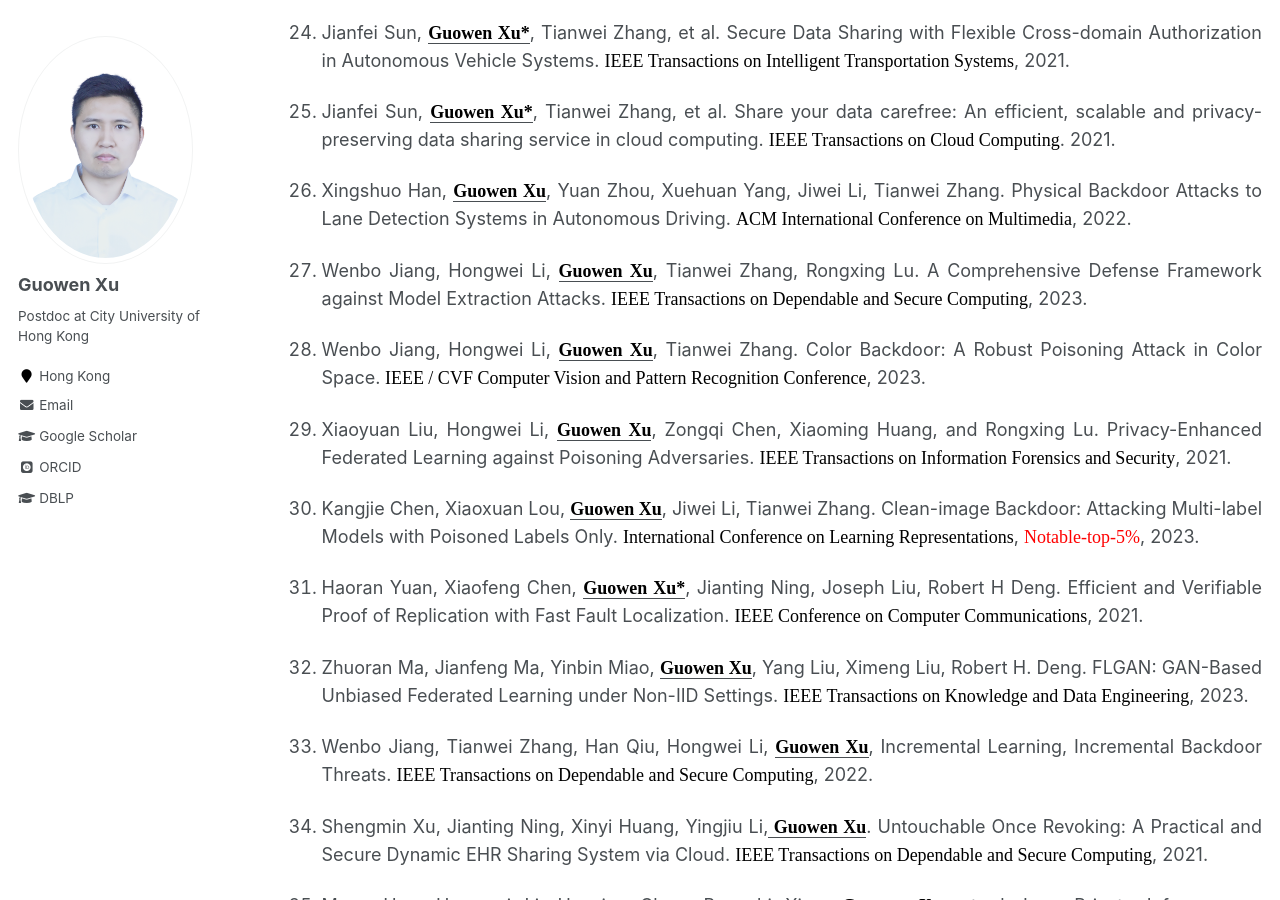
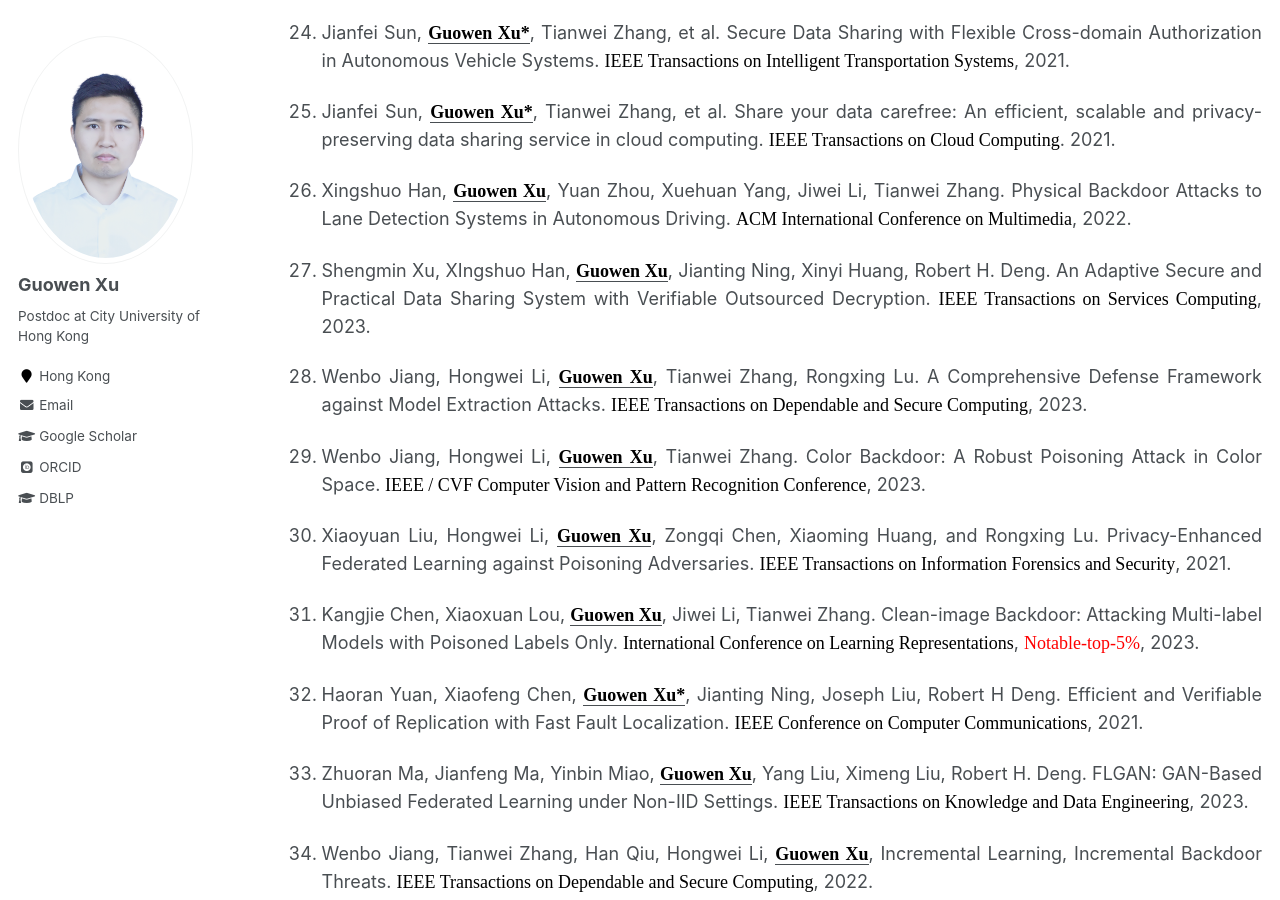
Before and after one commit to Guowen-xu/guowen-xu.github.io, a Jekyll site: the page built from _pages/publications.md, in a window 1280 px wide and 900 px high, scrolled down 2290 px. Built offline with Jekyll 4.4.1, drawn with Linux system fonts in a browser that asks for light colours; some web fonts are replaced.

Commit message:
Update publications.md

```diff
--- a/_pages/publications.md
+++ b/_pages/publications.md
@@ -37,19 +37,20 @@ You can find my articles on my [Google Scholar](https://scholar.google.com.hk/ci
 24. <p align="justify">Jianfei Sun,  <u><b><font face="Times New Roman" color=black size=4> Guowen Xu*</font></b></u>, Tianwei Zhang, et al. Secure Data Sharing with Flexible Cross-domain Authorization in Autonomous Vehicle Systems. <font face="Times New Roman" color=black size=4> IEEE Transactions on Intelligent Transportation Systems</font>, 2021.</p>
 25. <p align="justify">Jianfei Sun,  <u><b><font face="Times New Roman" color=black size=4> Guowen Xu*</font></b></u>, Tianwei Zhang, et al. Share your data carefree: An efficient, scalable and privacy-preserving data sharing service in cloud computing. <font face="Times New Roman" color=black size=4> IEEE Transactions on Cloud Computing</font>. 2021.</p>
 26. <p align="justify">Xingshuo Han, <u><b><font face="Times New Roman" color=black size=4> Guowen Xu</font></b></u>, Yuan Zhou, Xuehuan Yang, Jiwei Li, Tianwei Zhang. Physical Backdoor Attacks to Lane Detection Systems in Autonomous Driving.  <font face="Times New Roman" color=black size=4>ACM International Conference on Multimedia</font>, 2022.</p>
-27. <p align="justify">Wenbo Jiang, Hongwei Li, <u><b><font face="Times New Roman" color=black size=4> Guowen Xu</font></b></u>, Tianwei Zhang, Rongxing Lu. A Comprehensive Defense Framework against Model Extraction Attacks. <font face="Times New Roman" color=black size=4> IEEE Transactions on Dependable and Secure Computing</font>, 2023.</p>
-28.  <p align="justify">Wenbo Jiang, Hongwei Li, <u><b><font face="Times New Roman" color=black size=4> Guowen Xu</font></b></u>, Tianwei Zhang. Color Backdoor: A Robust Poisoning Attack in Color Space.<font face="Times New Roman" color=black size=4> IEEE / CVF Computer Vision and Pattern Recognition Conference</font>, 2023.</p>
-29.  <p align="justify">Xiaoyuan Liu, Hongwei Li, <u><b><font face="Times New Roman" color=black size=4> Guowen Xu</font></b></u>, Zongqi Chen, Xiaoming Huang, and Rongxing Lu. Privacy-Enhanced Federated Learning against Poisoning Adversaries. <font face="Times New Roman" color=black size=4> IEEE Transactions on Information Forensics and Security</font>, 2021.</p>
-30.  <p align="justify">Kangjie Chen, Xiaoxuan Lou, <u><b><font face="Times New Roman" color=black size=4> Guowen Xu</font></b></u>, Jiwei Li, Tianwei Zhang. Clean-image Backdoor: Attacking Multi-label Models with Poisoned Labels Only. <font face="Times New Roman" color=black size=4> International Conference on Learning Representations</font>, <font face="Times New Roman" color=red size=4> Notable-top-5%</font>, 2023.</p>
-31. <p align="justify">Haoran Yuan, Xiaofeng Chen, <u><b><font face="Times New Roman" color=black size=4> Guowen Xu*</font></b></u>, Jianting Ning, Joseph Liu, Robert H Deng.  Efficient and Verifiable Proof of Replication with Fast Fault Localization.  <font face="Times New Roman" color=black size=4> IEEE Conference on Computer Communications</font>, 2021.</p>
-32. <p align="justify">Zhuoran Ma, Jianfeng Ma, Yinbin Miao, <u><b><font face="Times New Roman" color=black size=4> Guowen Xu</font></b></u>, Yang Liu, Ximeng Liu, Robert H. Deng. FLGAN: GAN-Based Unbiased Federated Learning under Non-IID Settings. <font face="Times New Roman" color=black size=4> IEEE Transactions on Knowledge and Data Engineering</font>, 2023.</p>
-33. <p align="justify">Wenbo Jiang, Tianwei Zhang, Han Qiu, Hongwei Li, <u><b><font face="Times New Roman" color=black size=4> Guowen Xu</font></b></u>, Incremental Learning, Incremental Backdoor Threats. <font face="Times New Roman" color=black size=4> IEEE Transactions on Dependable and Secure Computing</font>, 2022.</p>
-34. <p align="justify">Shengmin Xu, Jianting Ning, Xinyi Huang, Yingjiu Li,<u><b><font face="Times New Roman" color=black size=4> Guowen Xu</font></b></u>. Untouchable Once Revoking: A Practical and Secure Dynamic EHR Sharing System via Cloud. <font face="Times New Roman" color=black size=4> IEEE Transactions on Dependable and Secure Computing</font>, 2021.</p>
-35. <p align="justify">Meng Hao, Hongwei Li, Hanxiao Chen, Pengzhi Xing, <u><b><font face="Times New Roman" color=black size=4> Guowen Xu</font></b></u>, et al. Iron: Private Inference on Transformers.  <font face="Times New Roman" color=black size=4>  Annual Conference on Neural Information Processing Systems </font>. 2022.</p>
-36. <p align="justify">Haoxiao Chen, Hongwei Li, Meng Hao, Kangjie Chen, <u><b><font face="Times New Roman" color=black size=4> Guowen Xu</font></b></u>, et al. GuardHFL: Privacy Guardian for Heterogeneous Federated Learning. <font face="Times New Roman" color=black size=4> International Conference on Machine Learning</font>, 2023.</p>
-37. <p align="justify">Dongyun Xue, Haomiao Yang, Mengyu Ge, Jingwei Li, <u><b><font face="Times New Roman" color=black size=4> Guowen Xu</font></b></u>, Hongwei Li. Fast Genera-tion-Based Gradient Leakage Attacks against Highly Compressed Gradients.  <font face="Times New Roman" color=black size=4> IEEE Conference on Computer Communications</font>, 2023. </p>
-38. <p align="justify">Shengmin Xu, Jianting Ning, Yingjiu Li, Yinghui Zhang, <u><b><font face="Times New Roman" color=black size=4> Guowen Xu</font></b></u>, et al. A Secure EMR Sharing System with Tamper Resistance and Expressive Access Control. <font face="Times New Roman" color=black size=4> IEEE Transactions on Dependable and Secure Computing</font>, 2021.</p>
-39. <p align="justify">Shengmin Xu, Jianting Ning, Yingjiu Li, Yinghui zhang, <u><b><font face="Times New Roman" color=black size=4> Guowen Xu</font></b></u>, et al. Match in My Way: Fine-Grained Bilateral Access Control for Secure Cloud-Fog Computing. <font face="Times New Roman" color=black size=4> IEEE Transactions on Dependable and Secure Computing</font>, 2020.</p>
-40. <p align="justify">Hanxiao Chen, Hongwei Li, Yingzhe Wang, Meng Hao,  <u><b><font face="Times New Roman" color=black size=4> Guowen Xu</font></b></u>, Tianwei Zhang. PriVDT: An Efficient Two-Party Cryptographic Framework for Vertical Decision Trees. <font face="Times New Roman" color=black size=4> IEEE Transactions on Information Forensics and Security </font>, 2022.</p>
-41. <p align="justify">Jingwei Wang, Xinchun Yin, Jianting Ning, Shengmin Xu, <u><b><font face="Times New Roman" color=black size=4> Guowen Xu</font></b></u>, and Xinyi Huang. Secure Updatable Storage Access Control System for EHRs in the Cloud. <font face="Times New Roman" color=black size=4> IEEE Transactions on Services Computing</font>, 2022.</p>
-42. <p align="justify">Xingshuo Han, Yutong Wu, Qingjie Zhang, Yuan Zhou,  Yuan Xu, Han Qiu, <u><b><font face="Times New Roman" color=black size=4> Guowen Xu</font></b></u>, and Tianwei Zhang. Backdooring Multimodal Learning. <font face="Times New Roman" color=black size=4> IEEE Symposium on Security and Privacy </font>, 2024.</p>
+27. <p align="justify">Shengmin Xu, XIngshuo Han, <u><b><font face="Times New Roman" color=black size=4> Guowen Xu</font></b></u>, Jianting Ning, Xinyi Huang, Robert H. Deng. An Adaptive Secure and Practical Data Sharing System with Verifiable Outsourced Decryption. <font face="Times New Roman" color=black size=4> IEEE Transactions on Services Computing</font>, 2023.</p>
+28. <p align="justify">Wenbo Jiang, Hongwei Li, <u><b><font face="Times New Roman" color=black size=4> Guowen Xu</font></b></u>, Tianwei Zhang, Rongxing Lu. A Comprehensive Defense Framework against Model Extraction Attacks. <font face="Times New Roman" color=black size=4> IEEE Transactions on Dependable and Secure Computing</font>, 2023.</p>
+29.  <p align="justify">Wenbo Jiang, Hongwei Li, <u><b><font face="Times New Roman" color=black size=4> Guowen Xu</font></b></u>, Tianwei Zhang. Color Backdoor: A Robust Poisoning Attack in Color Space.<font face="Times New Roman" color=black size=4> IEEE / CVF Computer Vision and Pattern Recognition Conference</font>, 2023.</p>
+30.  <p align="justify">Xiaoyuan Liu, Hongwei Li, <u><b><font face="Times New Roman" color=black size=4> Guowen Xu</font></b></u>, Zongqi Chen, Xiaoming Huang, and Rongxing Lu. Privacy-Enhanced Federated Learning against Poisoning Adversaries. <font face="Times New Roman" color=black size=4> IEEE Transactions on Information Forensics and Security</font>, 2021.</p>
+31.  <p align="justify">Kangjie Chen, Xiaoxuan Lou, <u><b><font face="Times New Roman" color=black size=4> Guowen Xu</font></b></u>, Jiwei Li, Tianwei Zhang. Clean-image Backdoor: Attacking Multi-label Models with Poisoned Labels Only. <font face="Times New Roman" color=black size=4> International Conference on Learning Representations</font>, <font face="Times New Roman" color=red size=4> Notable-top-5%</font>, 2023.</p>
+32. <p align="justify">Haoran Yuan, Xiaofeng Chen, <u><b><font face="Times New Roman" color=black size=4> Guowen Xu*</font></b></u>, Jianting Ning, Joseph Liu, Robert H Deng.  Efficient and Verifiable Proof of Replication with Fast Fault Localization.  <font face="Times New Roman" color=black size=4> IEEE Conference on Computer Communications</font>, 2021.</p>
+33. <p align="justify">Zhuoran Ma, Jianfeng Ma, Yinbin Miao, <u><b><font face="Times New Roman" color=black size=4> Guowen Xu</font></b></u>, Yang Liu, Ximeng Liu, Robert H. Deng. FLGAN: GAN-Based Unbiased Federated Learning under Non-IID Settings. <font face="Times New Roman" color=black size=4> IEEE Transactions on Knowledge and Data Engineering</font>, 2023.</p>
+34. <p align="justify">Wenbo Jiang, Tianwei Zhang, Han Qiu, Hongwei Li, <u><b><font face="Times New Roman" color=black size=4> Guowen Xu</font></b></u>, Incremental Learning, Incremental Backdoor Threats. <font face="Times New Roman" color=black size=4> IEEE Transactions on Dependable and Secure Computing</font>, 2022.</p>
+35. <p align="justify">Shengmin Xu, Jianting Ning, Xinyi Huang, Yingjiu Li,<u><b><font face="Times New Roman" color=black size=4> Guowen Xu</font></b></u>. Untouchable Once Revoking: A Practical and Secure Dynamic EHR Sharing System via Cloud. <font face="Times New Roman" color=black size=4> IEEE Transactions on Dependable and Secure Computing</font>, 2021.</p>
+36. <p align="justify">Meng Hao, Hongwei Li, Hanxiao Chen, Pengzhi Xing, <u><b><font face="Times New Roman" color=black size=4> Guowen Xu</font></b></u>, et al. Iron: Private Inference on Transformers.  <font face="Times New Roman" color=black size=4>  Annual Conference on Neural Information Processing Systems </font>. 2022.</p>
+37. <p align="justify">Haoxiao Chen, Hongwei Li, Meng Hao, Kangjie Chen, <u><b><font face="Times New Roman" color=black size=4> Guowen Xu</font></b></u>, et al. GuardHFL: Privacy Guardian for Heterogeneous Federated Learning. <font face="Times New Roman" color=black size=4> International Conference on Machine Learning</font>, 2023.</p>
+38. <p align="justify">Dongyun Xue, Haomiao Yang, Mengyu Ge, Jingwei Li, <u><b><font face="Times New Roman" color=black size=4> Guowen Xu</font></b></u>, Hongwei Li. Fast Genera-tion-Based Gradient Leakage Attacks against Highly Compressed Gradients.  <font face="Times New Roman" color=black size=4> IEEE Conference on Computer Communications</font>, 2023. </p>
+39. <p align="justify">Shengmin Xu, Jianting Ning, Yingjiu Li, Yinghui Zhang, <u><b><font face="Times New Roman" color=black size=4> Guowen Xu</font></b></u>, et al. A Secure EMR Sharing System with Tamper Resistance and Expressive Access Control. <font face="Times New Roman" color=black size=4> IEEE Transactions on Dependable and Secure Computing</font>, 2021.</p>
+40. <p align="justify">Shengmin Xu, Jianting Ning, Yingjiu Li, Yinghui zhang, <u><b><font face="Times New Roman" color=black size=4> Guowen Xu</font></b></u>, et al. Match in My Way: Fine-Grained Bilateral Access Control for Secure Cloud-Fog Computing. <font face="Times New Roman" color=black size=4> IEEE Transactions on Dependable and Secure Computing</font>, 2020.</p>
+41. <p align="justify">Hanxiao Chen, Hongwei Li, Yingzhe Wang, Meng Hao,  <u><b><font face="Times New Roman" color=black size=4> Guowen Xu</font></b></u>, Tianwei Zhang. PriVDT: An Efficient Two-Party Cryptographic Framework for Vertical Decision Trees. <font face="Times New Roman" color=black size=4> IEEE Transactions on Information Forensics and Security </font>, 2022.</p>
+42. <p align="justify">Jingwei Wang, Xinchun Yin, Jianting Ning, Shengmin Xu, <u><b><font face="Times New Roman" color=black size=4> Guowen Xu</font></b></u>, and Xinyi Huang. Secure Updatable Storage Access Control System for EHRs in the Cloud. <font face="Times New Roman" color=black size=4> IEEE Transactions on Services Computing</font>, 2022.</p>
+43. <p align="justify">Xingshuo Han, Yutong Wu, Qingjie Zhang, Yuan Zhou,  Yuan Xu, Han Qiu, <u><b><font face="Times New Roman" color=black size=4> Guowen Xu</font></b></u>, and Tianwei Zhang. Backdooring Multimodal Learning. <font face="Times New Roman" color=black size=4> IEEE Symposium on Security and Privacy </font>, 2024.</p>
```
